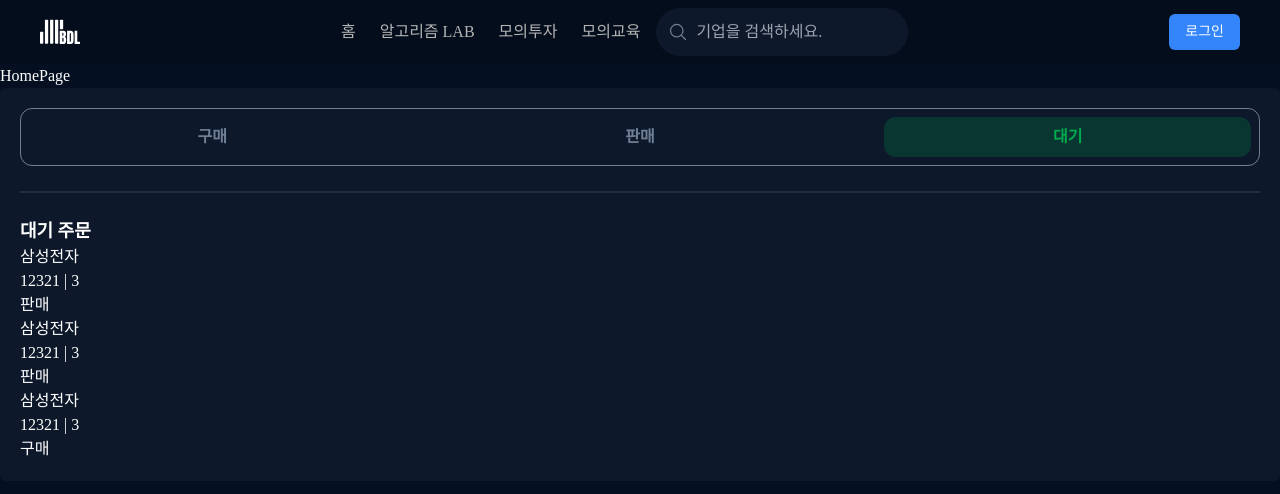
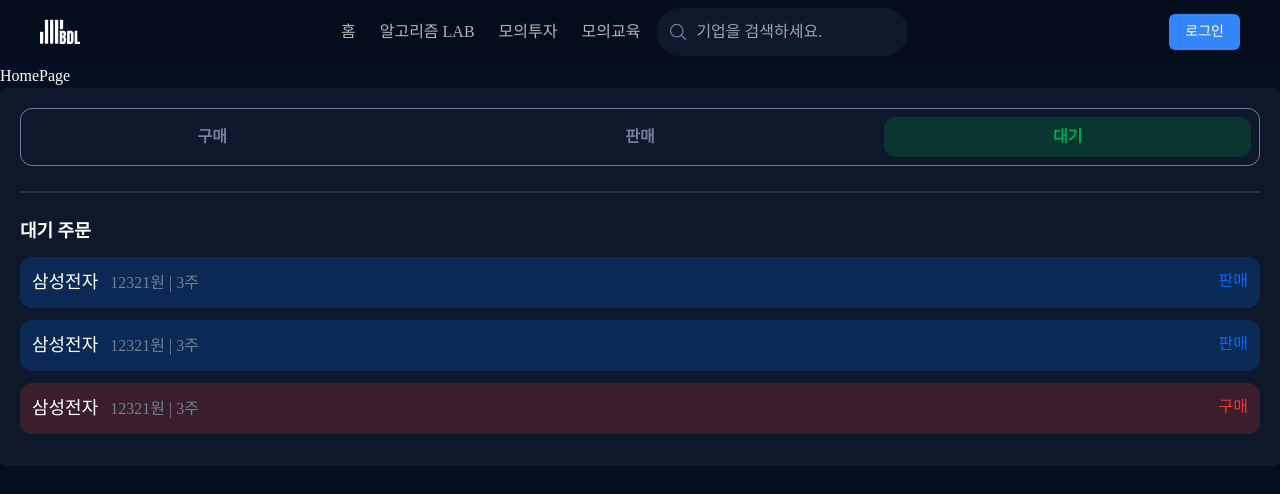
Before and after one commit to dnwnsrb11/BDL-frontend, a React (Vite) app: page / in a window 1280 px wide. Both pictures are taken after a click on the element "대기". Shown: the top 494 px of the page. Built offline with nearby package versions, Linux system fonts and the light colour scheme; a web font is replaced by a local one.

Commit message:
design: 대기 리스트 디자인

```diff
--- a/src/components/mockInvestment/orderStatus/order-status-wait-list.tsx
+++ b/src/components/mockInvestment/orderStatus/order-status-wait-list.tsx
@@ -7,16 +7,23 @@ interface OrderStatusWaitListProps {
 }
 
 export const OrderStatusWaitList: React.FC<OrderStatusWaitListProps> = ({ test }) => {
+  const h3Style = 'text-[18px] font-medium text-white';
   return (
-    <div>
-      <div>
-        <h3>{test.name}</h3>
-        <p>
-          {test.price} | {test.quantity}
+    <div
+      className={`mb-3 mt-[12px] flex justify-between rounded-xl p-3 ${test.status === '판매' ? 'bg-btn-blue-color bg-opacity-20' : 'bg-btn-red-color bg-opacity-20'}`}
+    >
+      <div className="flex items-center gap-3">
+        <h3 className={h3Style}>{test.name}</h3>
+        <p className="text-border-color">
+          {test.price}원 <span>|</span> {test.quantity}주
         </p>
       </div>
       <div>
-        <p>{test.status}</p>
+        {test.status === '판매' ? (
+          <p className="text-btn-blue-color">{test.status}</p>
+        ) : (
+          <p className="text-btn-red-color ">{test.status}</p>
+        )}
       </div>
     </div>
   );
```
